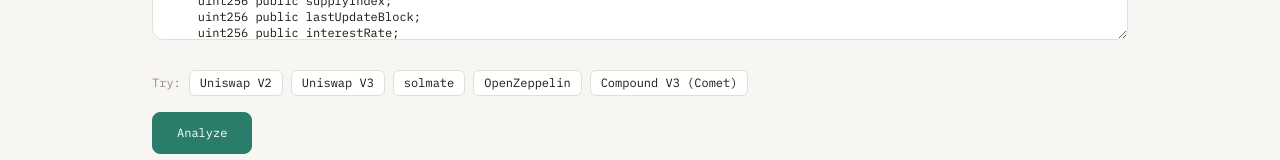
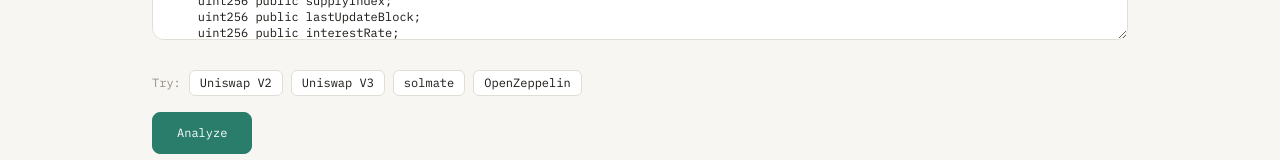
Before and after one commit to portdeveloper/pageified-storage, a Next.js app: page /analyzer in a window 1280 px wide. Shown: the part 548-708 px from the top of the page. Built offline with nearby package versions, Linux system fonts and the light colour scheme.

Commit message:
Remove Compound V3 from quick links (submodule issues on Fly.io)

```diff
--- a/src/components/analyzer/AnalyzerPage.tsx
+++ b/src/components/analyzer/AnalyzerPage.tsx
@@ -49,7 +49,6 @@ const POPULAR_REPOS = [
   { name: "Uniswap V3", url: "https://github.com/Uniswap/v3-core" },
   { name: "solmate", url: "https://github.com/transmissions11/solmate" },
   { name: "OpenZeppelin", url: "https://github.com/OpenZeppelin/openzeppelin-contracts" },
-  { name: "Compound V3 (Comet)", url: "https://github.com/compound-finance/comet" },
 ];
 
 interface ProgressStep {
```
